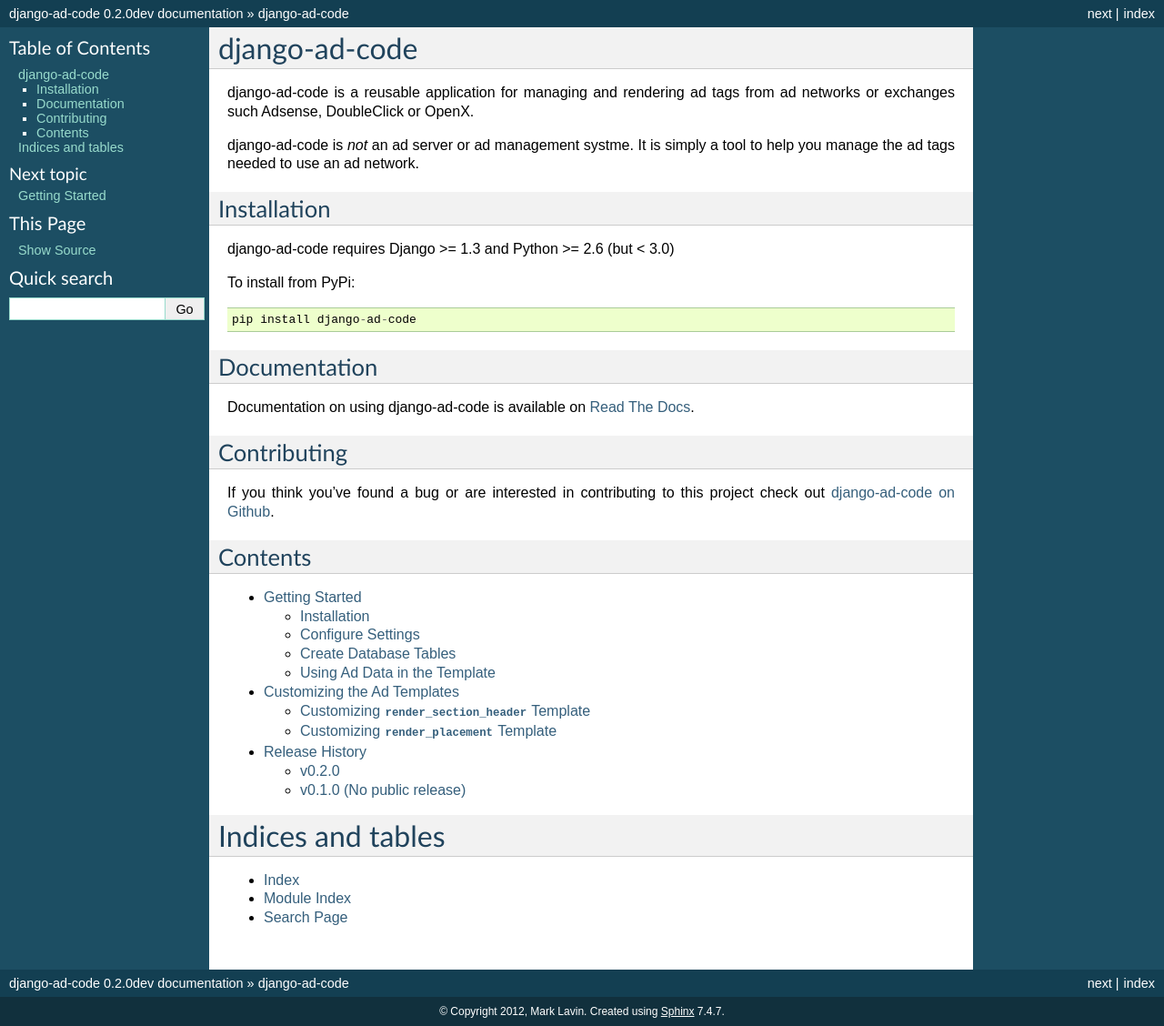
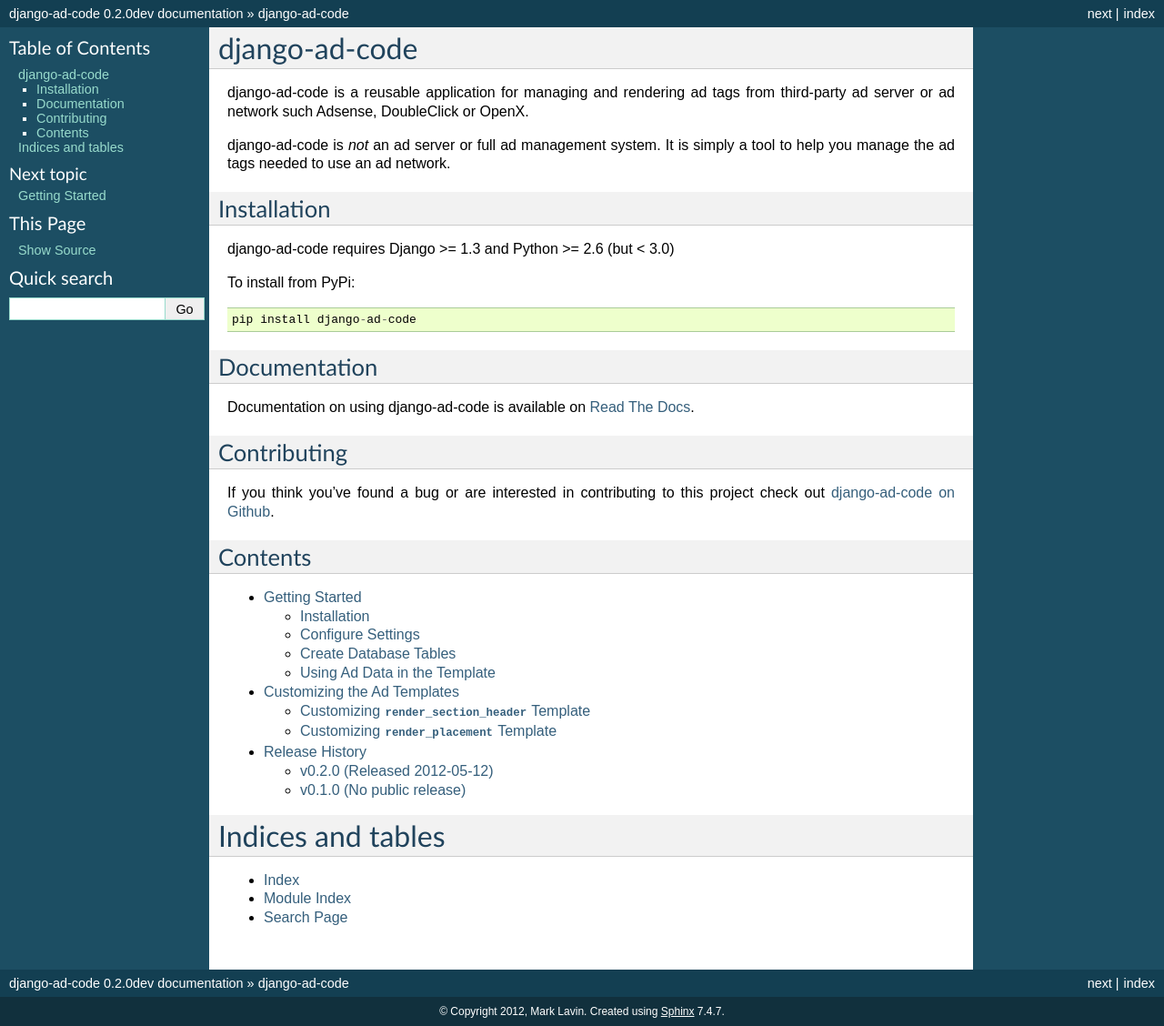
Before and after one commit to mlavin/django-ad-code, a Sphinx documentation site: the page built from docs/index.rst, in a window 1280 px wide. Shown: the whole page at 91% size. Built offline with Sphinx 7.4.7, drawn with Linux system fonts in a browser that asks for light colours.

Commit message:
Worksmithing.

```diff
--- a/README.rst
+++ b/README.rst
@@ -2,9 +2,9 @@
 ===================
 
 django-ad-code is a reusable application for managing and rendering ad tags
-from ad networks or exchanges such Adsense, DoubleClick or OpenX.
+from third-party ad server or ad network such Adsense, DoubleClick or OpenX.
 
-django-ad-code is *not* an ad server or ad management systme. It is simply a tool
+django-ad-code is *not* an ad server or full ad management system. It is simply a tool
 to help you manage the ad tags needed to use an ad network.
 
 
--- a/docs/releases.rst
+++ b/docs/releases.rst
@@ -4,7 +4,7 @@
 Release and change history for django-ad-code
 
 
-v0.2.0
+v0.2.0 (Released 2012-05-12)
 ------------------------------------
 
 Features
```
